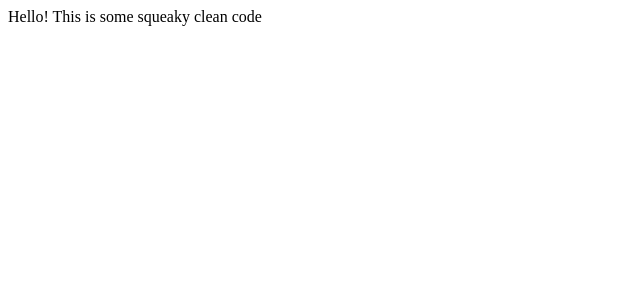
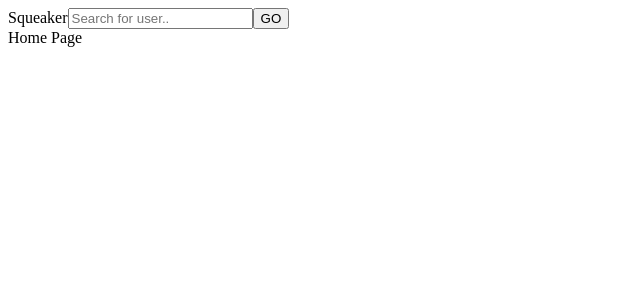
Before and after one commit to xskillzx/team-number-one, a React app: page / in a window 1280 px wide. Shown: the top 300 px of the page, without its empty margins (0-640 px from the left). Built offline with nearby package versions, Linux system fonts and the light colour scheme; the HTML template or start-up script is replaced by a standard one.

Commit message:
Add NavBar component and React Router
Server will serve index.html if no handler catches the route. Added 'react-router-dom' and 'cors' dependencies. Server has a /api/search which will return a hardcoded array of two users.

```diff
--- a/package.json
+++ b/package.json
@@ -13,13 +13,15 @@
     "test": ""
   },
   "dependencies": {
-    "react": "^15.6.1",
-    "react-dom": "^15.6.1",
     "body-parser": "^1.17.2",
     "bootstrap": "^3.3.7",
+    "cors": "^2.8.4",
     "express": "^4.15.4",
     "jquery": "^3.2.1",
     "mysql": "^2.14.1",
+    "react": "^15.6.1",
+    "react-dom": "^15.6.1",
+    "react-router-dom": "^4.2.2",
     "underscore": "^1.8.3"
   },
   "devDependencies": {
--- /dev/null
+++ b/react-client/src/components/NavBar.jsx
@@ -0,0 +1,19 @@
+import React from 'react';
+
+const NavBar = ({ inputValue, searchHandler, onChangeHandler }) => {
+  return (
+    <div>
+      <span>Squeaker</span>
+      <input type="text"
+        placeholder="Search for user.."
+        value={inputValue}
+        onChange={onChangeHandler}
+        onKeyPress={e => {
+          if (e.key === 'Enter') return searchHandler();
+        }}/>
+      <button onClick={searchHandler}>GO</button>
+    </div>
+  );
+}
+
+export default NavBar;
--- a/react-client/src/index.jsx
+++ b/react-client/src/index.jsx
@@ -1,20 +1,46 @@
 import React from 'react';
 import ReactDOM from 'react-dom';
 import $ from 'jquery';
+import NavBar from './components/NavBar.jsx';
+import { BrowserRouter, Switch, Route, withRouter } from 'react-router-dom';
+
 
 class App extends React.Component {
   constructor(props) {
     super(props);
+    this.state = {inputValue: ''};
+  }
+
+  searchHandler() {
+    this.props.history.push(`/search?q=${this.state.inputValue}`);
+    this.setState({inputValue: ''});
+  }
+
+  onInputChangeHandler(e) {
+    this.setState({inputValue: e.target.value});
   }
 
   render() {
     return (
-      <div>Hello! This is some squeaky clean code</div>
+      <div>
+        <NavBar inputValue={this.state.inputValue}
+          searchHandler={this.searchHandler.bind(this)}
+          onChangeHandler={this.onInputChangeHandler.bind(this)}/>
+        <Switch>
+          <Route exact path="/" render={props => (<span>Home Page</span>)}/>
+          <Route path="/search" render={props => (<span>Search Results Page for {props.location.search.slice(3) /* getting rid of '?q=' that why I start from three */}</span>)}/>
+          <Route path="/login" render={props => (<span>Login Page</span>)}/>
+          <Route path="/:username" render={props => (<span>{props.match.params.username}'s Profile Page</span>)}/>
+        </Switch>
+      </div>
     );
   }
 }
 
+App = withRouter(App);
 
 
-
-ReactDOM.render(<App />, document.getElementById('app'));
+ReactDOM.render(
+  <BrowserRouter>
+    <App />
+  </BrowserRouter>, document.getElementById('app'));
```
Also changed, not shown: 2 other files (tests, documents, lock files or other folders).
